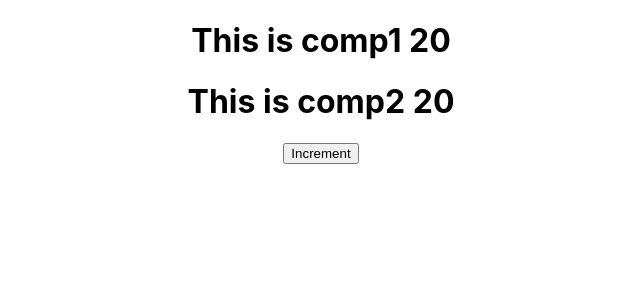
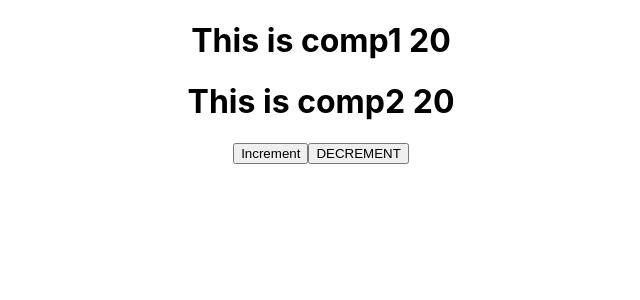
Before and after one commit to mofahsan/my-react-boilerplate, a React (Create React App) app: page / in a window 1280 px wide. Shown: the top 300 px of the page, without its empty margins (319-959 px from the left). Built offline with nearby package versions, Linux system fonts and the light colour scheme.

Commit message:
decrement increment added

```diff
--- a/src/App.js
+++ b/src/App.js
@@ -2,8 +2,12 @@ import logo from './logo.svg';
 import './App.css';
 import Comp1 from './componenets/Comp1';
 import Comp2 from './componenets/Comp2';
+import { useDispatch } from "react-redux"
+
 
 function App() {
+  const dispatch = useDispatch()
+
   return (
     <div className="App">
       {/* <header className="App-header">
@@ -22,6 +26,10 @@ function App() {
       </header> */}
       <Comp1/>
       <Comp2/>
+      <button onClick={()=>dispatch({type:'ADD'})}>Increment</button>
+      <button onClick={()=>dispatch({type:'SUBTRACT'})}>DECREMENT</button>
+
+
 
 
     </div>
--- a/src/componenets/Comp2.jsx
+++ b/src/componenets/Comp2.jsx
@@ -5,13 +5,11 @@ import { useDispatch,useSelector } from "react-redux"
  function Comp2(){
 
     const [state,setState]=useState('state 2')
-    const dispatch = useDispatch()
     const select  = useSelector((state)=>state?.age)
 
     return(
         <div>
             <h1>This is comp2 {select}</h1>
-            <button onClick={()=>dispatch({type:'ADD'})}>Increment</button>
         </div>
     )
 
```
